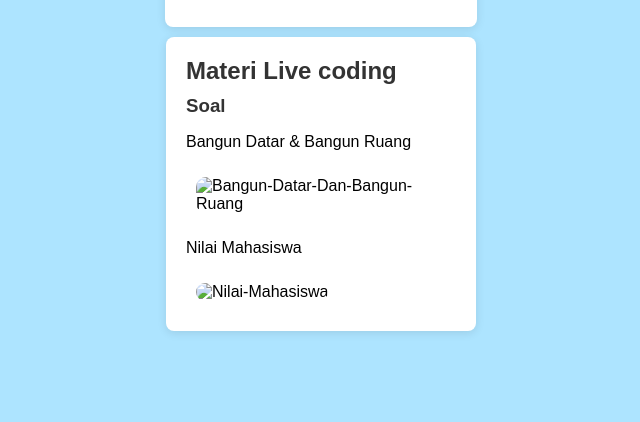
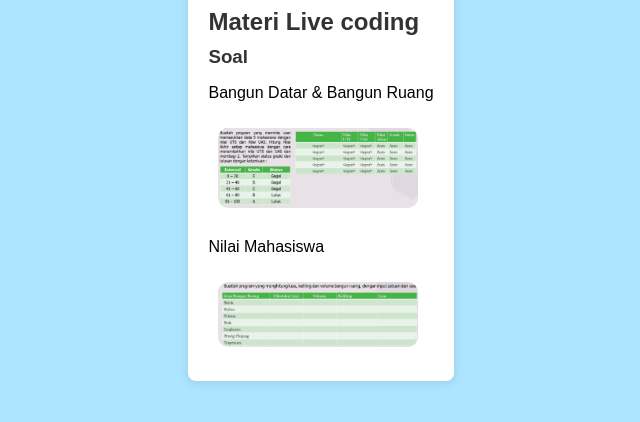
Before and after one commit to Abimsn/Live-Coding-Phase-2, a plain HTML site: page index.html in a window 1280 px wide. Shown: the part 318-740 px from the top of the page, without its empty margins (319-959 px from the left). Drawn offline with Linux system fonts and the light colour scheme; the site is published under a folder, as on GitHub Pages, so addresses that start at the root find nothing.

Commit message:
fix image error

```diff
--- a/index.html
+++ b/index.html
@@ -19,9 +19,9 @@
         <h2>Materi Live coding</h2>
         <h3>Soal</h3>
         <p>Bangun Datar & Bangun Ruang</p>
-        <img src="/img/soal (2).jpg" alt="Bangun-Datar-Dan-Bangun-Ruang" class="thumbnail">
+        <img src="soal (2).jpg" alt="Bangun-Datar-Dan-Bangun-Ruang" class="thumbnail">
         <p>Nilai Mahasiswa</p>
-        <img src="/img/soal (1).jpg" alt="Nilai-Mahasiswa" class="thumbnail">
+        <img src="soal (1).jpg" alt="Nilai-Mahasiswa" class="thumbnail">
 
     </div>
 
```
Also changed, not shown: soal (1).jpg (renamed from img/soal (1).jpg), soal (2).jpg (renamed from img/soal (2).jpg).
